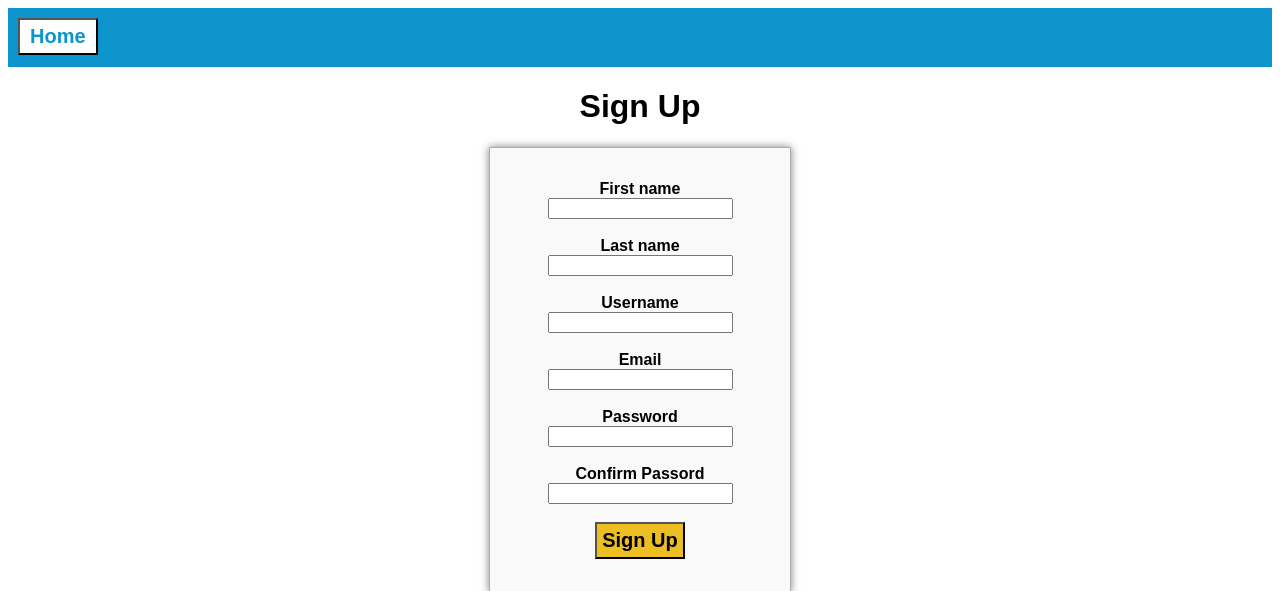
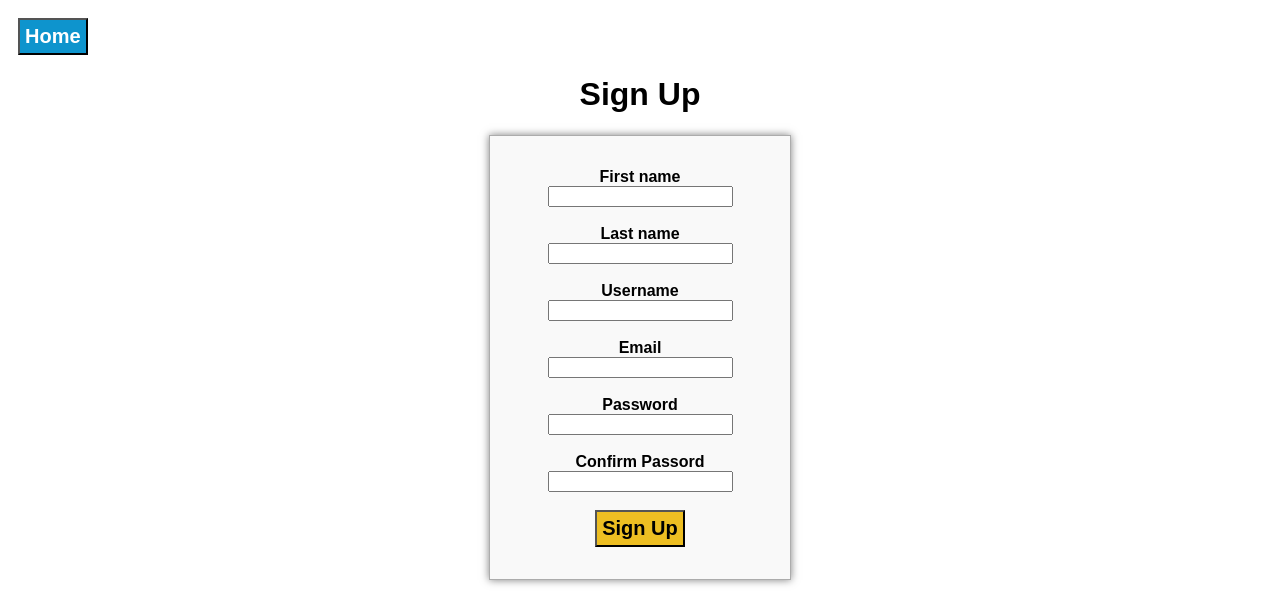
Before and after one commit to wyatt4543/vehicle_sales, a Flask app: page /sign-up in a window 1280 px wide. Shown: the top 591 px of the page. Run offline with Flask 3, Linux system fonts and the light colour scheme.

Commit message:
Revert "Home button adjustments"
This reverts commit 434c8bb1cd04b6c176bb68c2f6b85a2a7e57d3a9.

```diff
--- a/static/sign-up-style.css
+++ b/static/sign-up-style.css
@@ -1,21 +1,14 @@
 nav {
-    background-color: hsl(198, 87%, 43%);
-    padding-bottom: 0.75em;
-    button {background-color:white;
-            color: hsl(198, 87%, 43%);
+    button {background-color:hsl(198, 87%, 43%);
+            color: white;
             font-weight: bold;
             font-size: 20px;
             margin-top: 0.5em;
             margin-left: 0.5em;
-            padding-left: 10px;
-            padding-right: 10px;
-            padding-top: 5px;
-            padding-bottom: 5px;}
+            padding: 5px;}
     button:hover {background-color: hsl(198, 85%, 37%);
                   color: #eaeaea;}
-    button:active {box-shadow: inset 0px 0px 0.5em black;
-                   background-color: hsl(198, 86%, 30%);
-                   color: #cbcbcb;}
+    button:active {box-shadow: inset 0px 0px 0.5em black;}
 }
 
 body {
```
